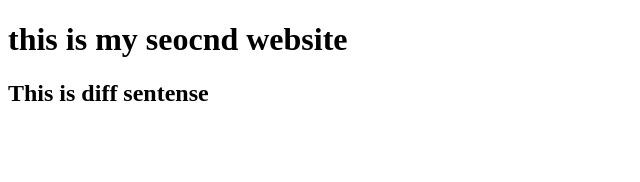
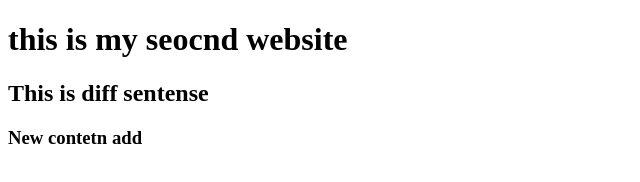
Before and after one commit to developernurhuda/second-website, a plain HTML site: page index.html in a window 1280 px wide. Shown: the whole page, without its empty margins (0-640 px from the left). Drawn offline with Linux system fonts and the light colour scheme.

Commit message:
commenet

```diff
--- a/index.html
+++ b/index.html
@@ -9,5 +9,6 @@
 <body>
     <h1> this is my seocnd website</h1>
     <h2> This is diff sentense</h2>
+    <h3> New contetn add </h3>
 </body>
 </html>
```
